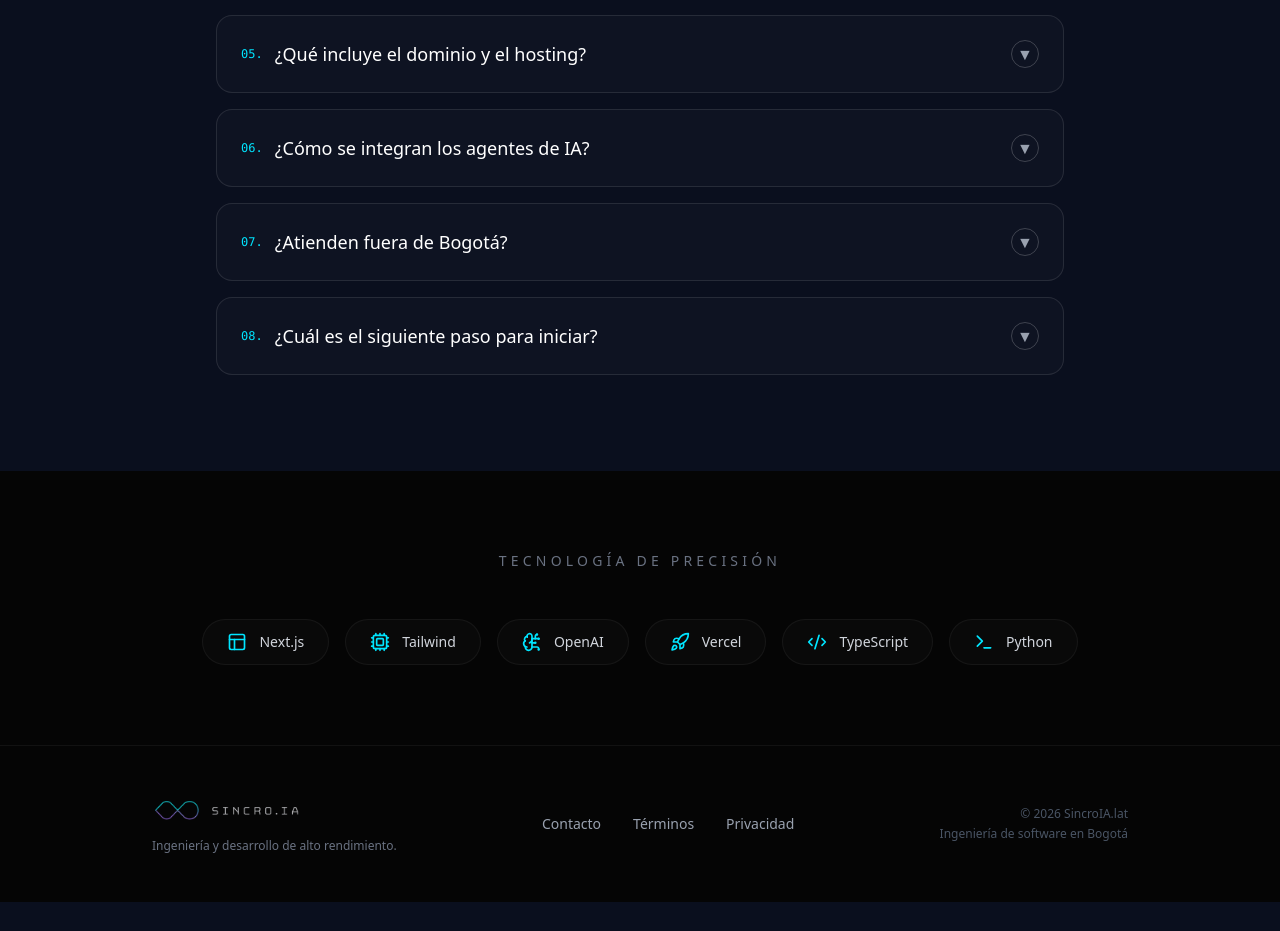
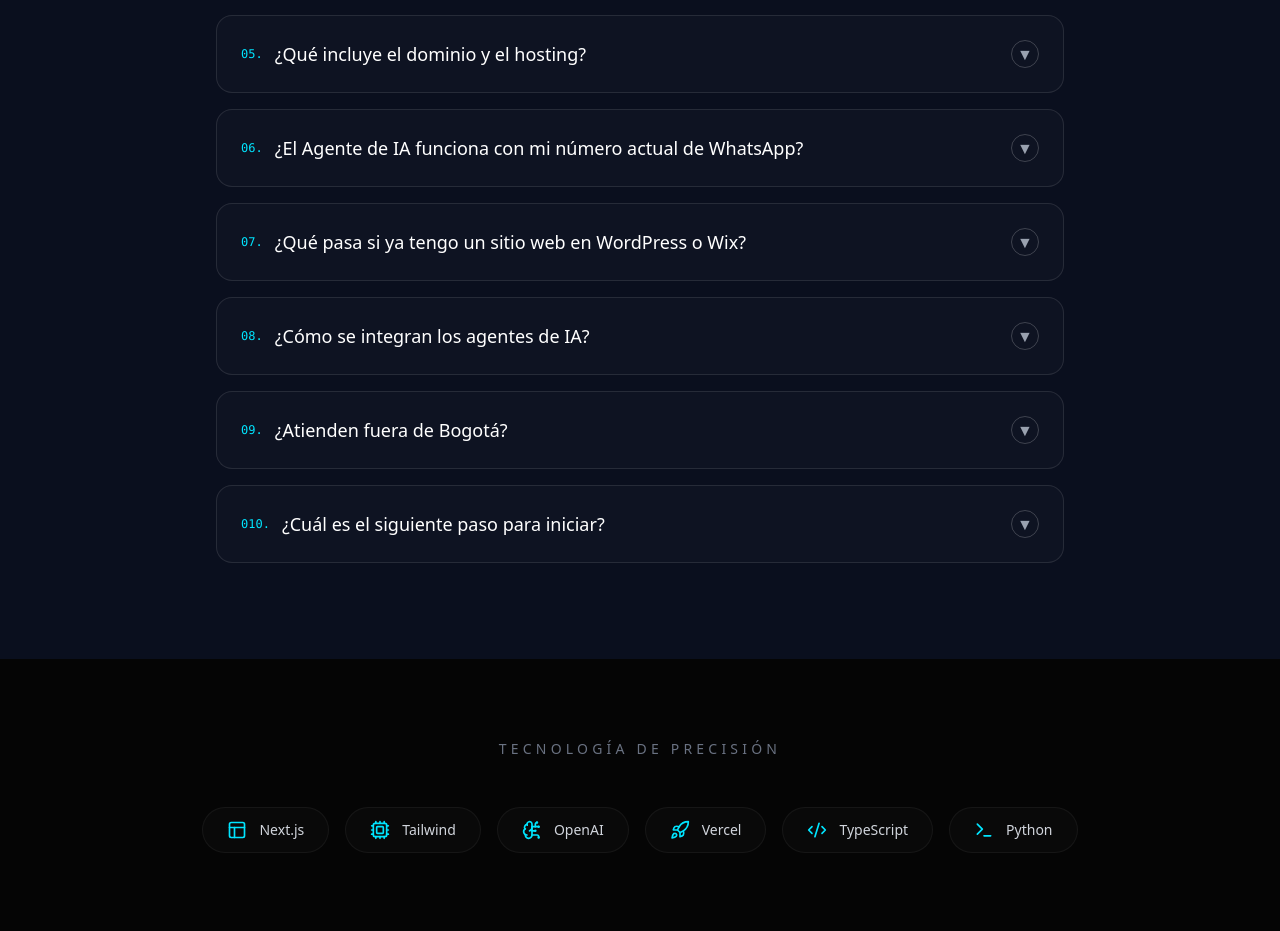
Before and after one commit to AlejoLamg/Sincria-, a Next.js app: page / in a window 1280 px wide. Shown: the part 8180-9111 px from the top of the page. Before the commit the page ends 9082 px from the top, so only its background shows below. Built offline with nearby package versions, Linux system fonts and the light colour scheme; no server answers.

Commit message:
docs: guía de integración de leads y resolución de objeciones comerciales en FAQ

```diff
--- a/app/layout.tsx
+++ b/app/layout.tsx
@@ -22,6 +22,7 @@ export const metadata: Metadata = {
   description: "Desplegamos portales web ultra veloces y agentes conversacionales de IA autónomos 24/7 en Colombia y LATAM para maximizar las ventas de tu negocio.",
   icons: {
     icon: '/favicon.jpg',
+    apple: '/favicon.jpg',
   },
   keywords: [
     "Sincro", "Desarrollo web Colombia", "Agentes de IA Bogotá", "Automatización de negocios Colombia",
--- a/components/layouts/FaqSection.tsx
+++ b/components/layouts/FaqSection.tsx
@@ -28,16 +28,24 @@ export default function FaqSection() {
       answer: "Incluimos el registro de tu dominio .com por el primer año y despliegue en infraestructura global edge de Vercel, garantizando tiempos de carga inferiores a 1 segundo y certificado SSL automático."
     },
     {
+      question: "¿El Agente de IA funciona con mi número actual de WhatsApp?",
+      answer: "Totalmente. Podemos integrar el agente a tu número empresarial actual mediante vinculación segura o WhatsApp Cloud API. El agente responderá en 2 segundos día y noche, y tu equipo humano puede tomar el control de la conversación en cualquier momento sin fricción."
+    },
+    {
+      question: "¿Qué pasa si ya tengo un sitio web en WordPress o Wix?",
+      answer: "Realizamos una migración técnica completa hacia Next.js 15. Diseñamos una plataforma mucho más rápida (< 0.8s), moderna y de alta conversión, preservando tus correos corporativos y tu posicionamiento en Google, pero eliminando las caídas y la lentitud de WordPress."
+    },
+    {
       question: "¿Cómo se integran los agentes de IA?",
-      answer: "Diseñamos asistentes conversacionales entrenados con la información de tu negocio, conectados a tus bases de datos, WhatsApp o CRM para calificar leads y agendar reuniones 24/7."
+      answer: "Diseñamos asistentes conversacionales entrenados con la base de conocimiento de tu empresa, conectados a tus bases de datos, WhatsApp, CRM o Google Calendar para calificar prospectos y agendar citas de venta 24/7."
     },
     {
       question: "¿Atienden fuera de Bogotá?",
-      answer: "Sí. Aunque nuestra sede principal está en Bogotá, trabajamos de forma 100% remota y ágil con clientes en Colombia, México, Estados Unidos y toda Latinoamérica."
+      answer: "Sí. Aunque nuestra sede principal está en Bogotá, trabajamos de forma 100% remota y ágil con clientes en toda Colombia y Latinoamérica."
     },
     {
       question: "¿Cuál es el siguiente paso para iniciar?",
-      answer: "Elige tu plan en la sección de inversión, selecciona los módulos que necesites y completa el formulario. Nuestro equipo te contactará de inmediato por WhatsApp para coordinar la reunión inicial."
+      answer: "Elige tu plan en la sección de inversión, selecciona los módulos que necesites y completa el formulario de cotización. Nuestro equipo te contactará de inmediato por WhatsApp para coordinar la reunión inicial y diagnóstico."
     }
   ];
 
```
Also changed, not shown: 1 other file (tests, documents, lock files or other folders).
